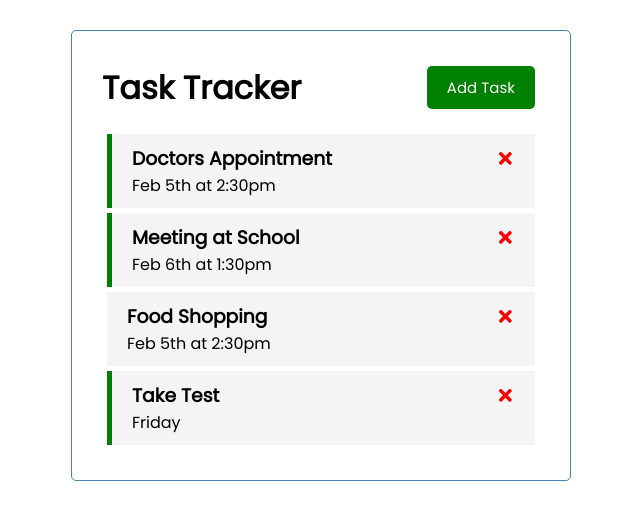
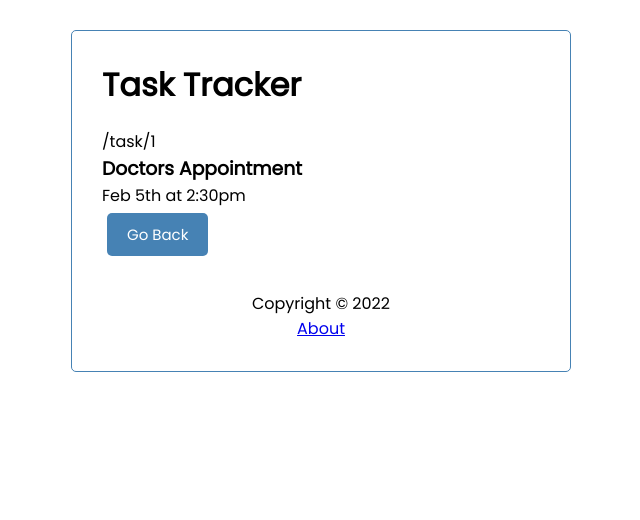
Before and after one commit to adriangonzalez/react-task-tracker, a React (Create React App) app: page /task/1 in a window 1280 px wide. Shown: the top 520 px of the page, without its empty margins (319-959 px from the left). Built offline with nearby package versions, Linux system fonts and the light colour scheme; data requests are answered from the project's data file.

Commit message:
add header, footer and routing

```diff
--- a/db.json
+++ b/db.json
@@ -16,13 +16,7 @@
       "id": 3,
       "text": "Food Shopping",
       "day": "Feb 5th at 2:30pm",
-      "reminder": false
-    },
-    {
-      "text": "Take Test",
-      "day": "Friday",
-      "reminder": true,
-      "id": 4
+      "reminder": true
     }
   ]
 }
--- a/package.json
+++ b/package.json
@@ -1,6 +1,6 @@
 {
   "name": "react-task-tracker",
-  "homepage": "https://adriangonzalez.github.io/react-task-tracker",
+  "homepagetemp": "https://adriangonzalez.github.io/react-task-tracker",
   "version": "0.1.0",
   "private": true,
   "dependencies": {
--- a/src/App.js
+++ b/src/App.js
@@ -1,36 +1,40 @@
-import { useState, useEffect } from 'react';
-import Header from './components/Header';
-import { Tasks } from './components/Tasks';
-import AddTask from './components/AddTask';
+import { useState, useEffect } from 'react'
+import { BrowserRouter as Router, Route, Routes } from 'react-router-dom'
+import Header from './components/Header'
+import Footer from './components/Footer'
+import { Tasks } from './components/Tasks'
+import TaskDetails from './components/TaskDetails'
+import AddTask from './components/AddTask'
+import About from './components/About'
 
-function App() {
-    const [showAddTask, setShowAddTask] = useState(false);
-    const [tasks, setTasks] = useState([]);
+const App = () => {
+  const [showAddTask, setShowAddTask] = useState(false)
+  const [tasks, setTasks] = useState([])
 
   useEffect(() => {
     const getTasks = async () => {
-            const tasksFromServer = await fetchTasks();
-            setTasks(tasksFromServer);
-        };
+      const tasksFromServer = await fetchTasks()
+      setTasks(tasksFromServer)
+    }
 
-        getTasks();
-    }, []);
+    getTasks()
+  }, [])
 
   // Fetch Tasks
   const fetchTasks = async () => {
-        const res = await fetch('http://localhost:5000/tasks');
-        const data = await res.json();
+    const res = await fetch('http://localhost:5000/tasks')
+    const data = await res.json()
 
-        return data;
-    };
+    return data
+  }
 
   // Fetch Task
   const fetchTask = async (id) => {
-        const res = await fetch(`http://localhost:5000/tasks/${id}`);
-        const task = await res.json();
+    const res = await fetch(`http://localhost:5000/tasks/${id}`)
+    const data = await res.json()
 
-        return task;
-    };
+    return data
+  }
 
   // Add Task
   const addTask = async (task) => {
@@ -40,58 +44,63 @@ function App() {
         'Content-type': 'application/json',
       },
       body: JSON.stringify(task),
-        });
+    })
 
-        const newTask = await res.json();
+    const data = await res.json()
 
-        setTasks([...tasks, newTask]);
+    setTasks([...tasks, data])
 
-        // const id = Math.floor(Math.random() * 10000) + 1;
-        // const newTask = { id, ...task };
-
-        // setTasks([...tasks, newTask]);
-    };
+    // const id = Math.floor(Math.random() * 10000) + 1
+    // const newTask = { id, ...task }
+    // setTasks([...tasks, newTask])
+  }
 
   // Delete Task
   const deleteTask = async (id) => {
-        await fetch(`http://localhost:5000/tasks/${id}`, {
+    const res = await fetch(`http://localhost:5000/tasks/${id}`, {
       method: 'DELETE',
-        });
+    })
+    //We should control the response status to decide if we will change the state or not.
+    res.status === 200
+      ? setTasks(tasks.filter((task) => task.id !== id))
+      : alert('Error Deleting This Task')
+  }
 
-        setTasks(tasks.filter((task) => task.id !== id));
-    };
-
-    // Toggle Remidner
+  // Toggle Reminder
   const toggleReminder = async (id) => {
-        const taskToToggle = await fetchTask(id);
-        const updatedTask = {
-            ...taskToToggle,
-            reminder: !taskToToggle.reminder,
-        };
+    const taskToToggle = await fetchTask(id)
+    const updTask = { ...taskToToggle, reminder: !taskToToggle.reminder }
 
     const res = await fetch(`http://localhost:5000/tasks/${id}`, {
       method: 'PUT',
       headers: {
         'Content-type': 'application/json',
       },
-            body: JSON.stringify(updatedTask),
-        });
+      body: JSON.stringify(updTask),
+    })
 
-        const data = await res.json();
+    const data = await res.json()
 
     setTasks(
       tasks.map((task) =>
         task.id === id ? { ...task, reminder: data.reminder } : task
       )
-        );
-    };
+    )
+  }
 
   return (
-        <div className="container">
+    <Router>
+      <div className='container'>
         <Header
           onAdd={() => setShowAddTask(!showAddTask)}
-                showAdd={showAddTask}></Header>
-            {showAddTask && <AddTask onAdd={addTask}></AddTask>}
+          showAdd={showAddTask}
+        />
+        <Routes>
+          <Route
+            path='/'
+            element={
+              <>
+                {showAddTask && <AddTask onAdd={addTask} />}
                 {tasks.length > 0 ? (
                   <Tasks
                     tasks={tasks}
@@ -101,8 +110,16 @@ function App() {
                 ) : (
                   'No Tasks To Show'
                 )}
+              </>
+            }
+          />
+          <Route path='/about' element={<About />} />
+          <Route path='/task/:id' element={<TaskDetails />} />
+        </Routes>
+        <Footer />
       </div>
-    );
+    </Router>
+  )
 }
 
-export default App;
+export default App
--- /dev/null
+++ b/src/components/About.js
@@ -0,0 +1,10 @@
+const About = () => {
+  return (
+	  <div>
+		  <h4>Version 1.0.0</h4>
+		  <a href="/">Go Back</a>
+	</div>
+  )
+}
+
+export default About
--- /dev/null
+++ b/src/components/Footer.js
@@ -0,0 +1,10 @@
+const Footer = () => {
+  return (
+	  <footer>
+		<p>Copyright &copy; 2022</p>
+		<a href="/about">About</a>
+	</footer>
+  )
+}
+
+export default Footer
--- a/src/components/Header.js
+++ b/src/components/Header.js
@@ -1,28 +1,36 @@
-import PropTypes from 'prop-types';
-import { Button } from './Button';
+import PropTypes from 'prop-types'
+import { useLocation } from 'react-router-dom'
+import { Button } from './Button'
 
 const Header = ({ title, onAdd, showAdd }) => {
+  const location = useLocation()
+
   return (
     <header className='header'>
       <h1>{title}</h1>
+      {location.pathname === '/' && (
         <Button
           color={showAdd ? 'red' : 'green'}
-                text={showAdd ? 'Close' : 'Add Task'}
+          text={showAdd ? 'Close' : 'Add'}
           onClick={onAdd}
         />
+      )}
     </header>
-    );
-};
+  )
+}
 
 Header.defaultProps = {
   title: 'Task Tracker',
-};
+}
 
 Header.propTypes = {
   title: PropTypes.string.isRequired,
-};
+}
 
 // CSS in JS
-// const headingStyle = { color: 'red', backgroundColor: 'black' };
+// const headingStyle = {
+//   color: 'red',
+//   backgroundColor: 'black',
+// }
 
-export default Header;
+export default Header
--- a/src/Task.js
+++ b/src/components/Task.js
@@ -1,4 +1,5 @@
 import { FaTimes } from 'react-icons/fa';
+import {Link} from 'react-router-dom'
 
 const Task = ({ task, onDelete, onToggleReminder }) => {
     return (
@@ -11,6 +12,7 @@ const Task = ({ task, onDelete, onToggleReminder }) => {
                 />
             </h3>
             <p>{task.day}</p>
+            <p><Link to={`/task/${task.id}`}>View Details</Link></p>
         </div>
     );
 };
--- /dev/null
+++ b/src/components/TaskDetails.js
@@ -0,0 +1,56 @@
+import { useState, useEffect } from 'react';
+import {
+    useParams,
+    Navigate,
+    useNavigate,
+    useLocation,
+} from 'react-router-dom';
+import { Button } from './Button';
+
+const TaskDetails = () => {
+    const [loading, setLoading] = useState(true);
+    const [task, setTask] = useState({});
+    const [error, setError] = useState(null);
+    const { pathname } = useLocation();
+
+    const params = useParams();
+    const navigate = useNavigate();
+
+    useEffect(() => {
+        const fetchTask = async () => {
+            console.log(`Fetch Task ${params.id}`);
+            const res = await fetch(`http://localhost:5000/tasks/${params.id}`);
+            const data = await res.json();
+
+            if (res.status === 404) {
+                navigate('/');
+            }
+
+            setTask(data);
+            setLoading(false);
+        };
+
+        fetchTask();
+    });
+
+    if (error) {
+        return <Navigate to="/" />;
+    }
+    return loading ? (
+        <h3>Loading...</h3>
+    ) : (
+        <div>
+            <p>{pathname}</p>
+            <h3>{task.text}</h3>
+            <p>{task.day}</p>
+            <Button
+                onClick={() => {
+                    navigate(-1);
+                }}
+                text="Go Back"
+            />
+        </div>
+    );
+};
+
+export default TaskDetails;
--- a/src/components/Tasks.js
+++ b/src/components/Tasks.js
@@ -1,4 +1,5 @@
-import Task from '../Task';
+import Task from './Task';
+
 export const Tasks = ({ tasks, onDelete, onToggleReminder }) => {
     return (
         <>
```
Lines whose indentation alone changed are shown as unchanged.
